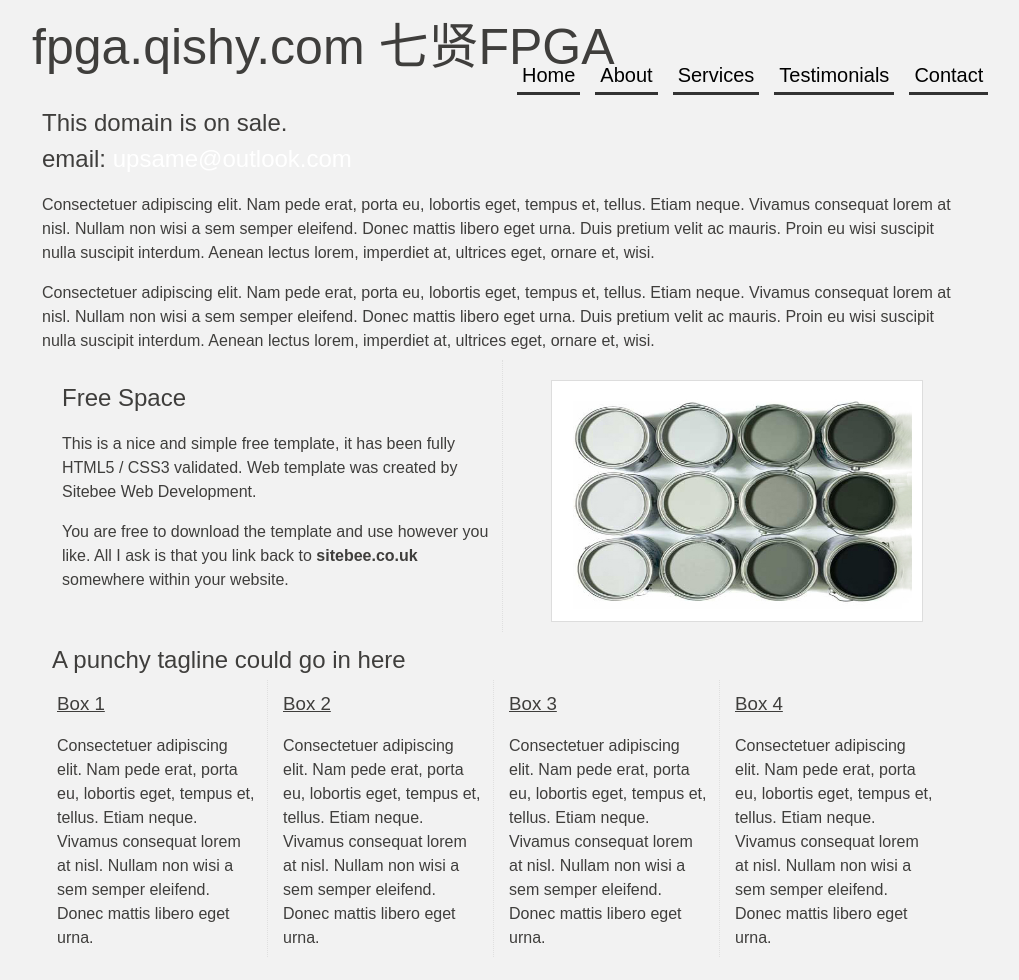
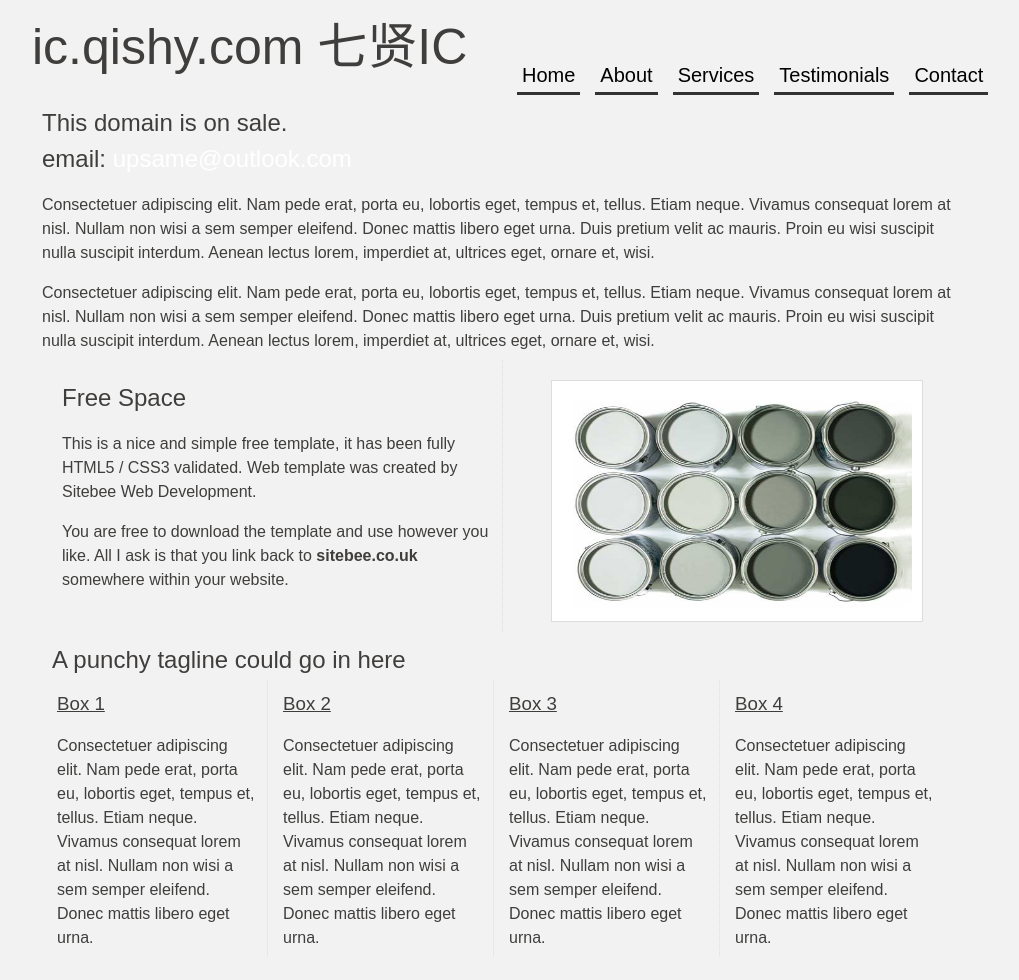
Before and after one commit to bapai/fun, a plain HTML site: page index.html in a window 1280 px wide. Shown: the top 980 px of the page, without its empty margins (138-1157 px from the left). Drawn offline with Linux system fonts and the light colour scheme; a web font is replaced by a local one.

Commit message:
Update index.html

```diff
--- a/index.html
+++ b/index.html
@@ -14,7 +14,7 @@
     <!--start logo-->
     <div id="logo">
 
-   fpga.qishy.com 七贤FPGA
+   ic.qishy.com 七贤IC
     </div>
 	<!--end logo-->
    <!--start menu-->
```
